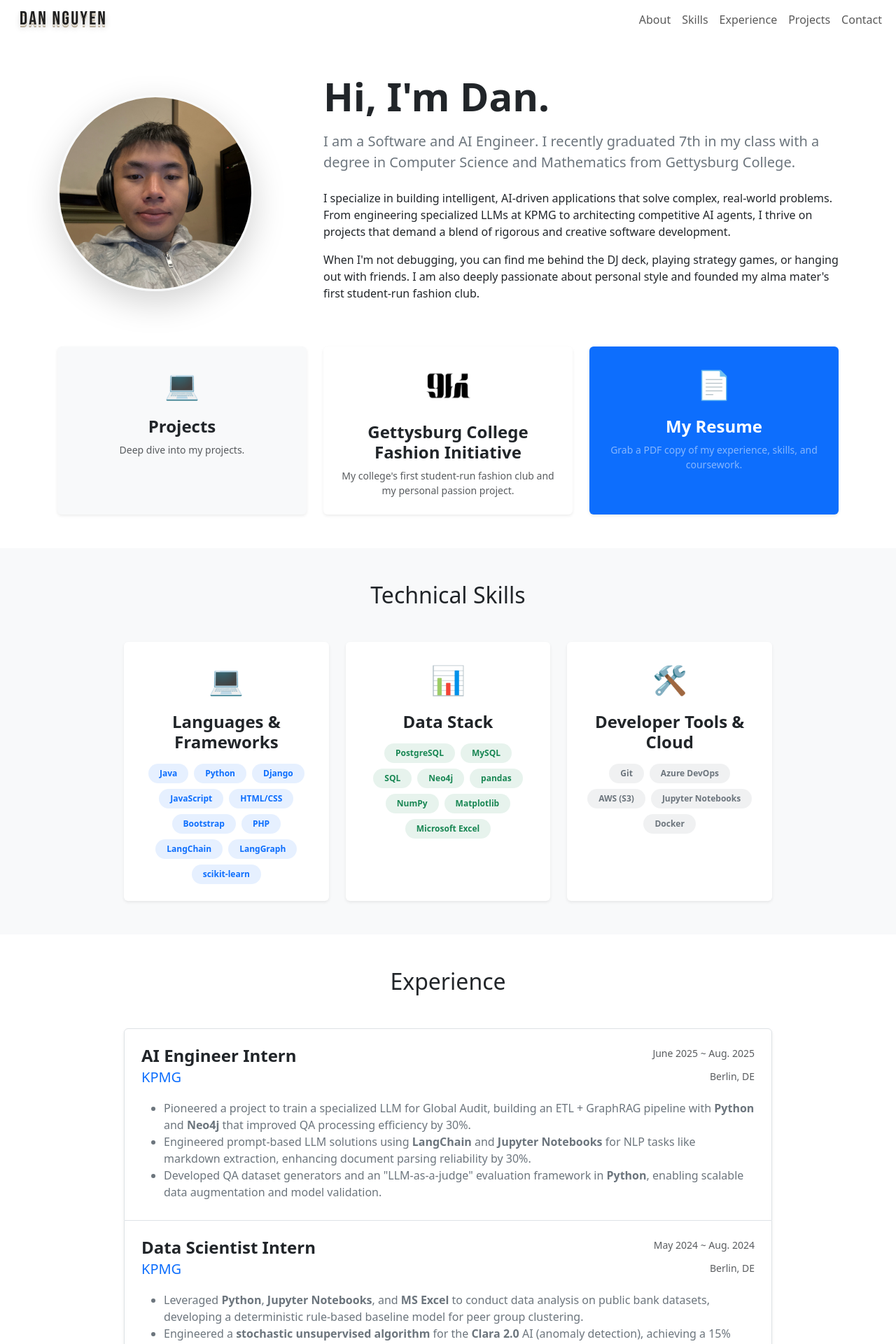
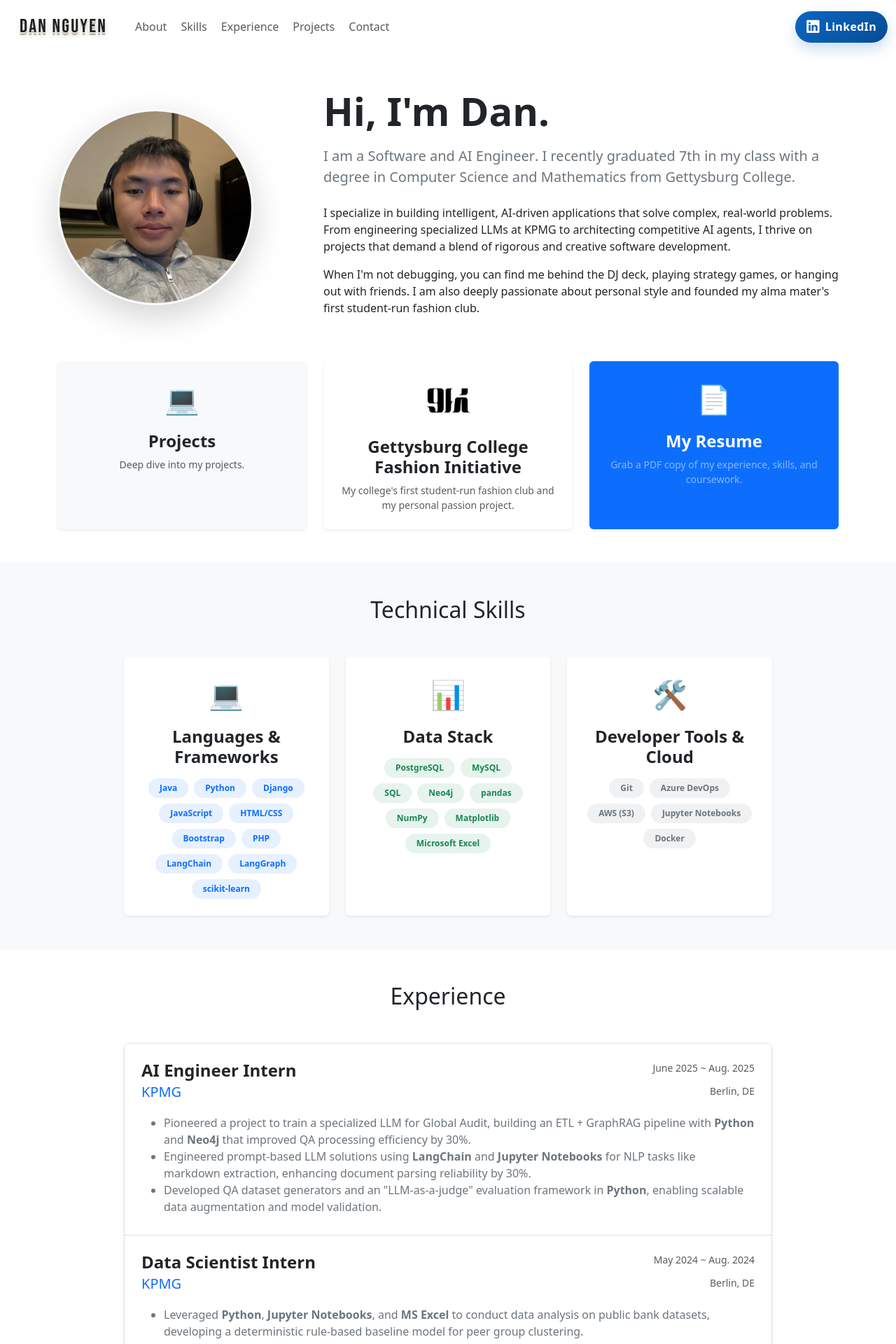
Before and after one commit to dannguyen111/dannguyen111.github.io, a Jekyll site: the page built from index.html, in a window 1280 px wide. Shown: the top 1920 px of the page at 70% size. Built offline with Jekyll 4.4.1, drawn with Linux system fonts in a browser that asks for light colours.

Commit message:
fixed navbar to include linkedin

```diff
--- a/_config.yml
+++ b/_config.yml
@@ -3,6 +3,7 @@
 description: "Personal Portfolio and Projects"
 url: "https://dannguyen111.github.io"
 baseurl: ""
+linkedin_url: "https://www.linkedin.com/in/dannguyen111/"
 
 # Build Settings
 markdown: kramdown
--- a/_includes/contact.html
+++ b/_includes/contact.html
@@ -13,7 +13,7 @@
                 <span class="fs-5 align-middle">📧</span> <span class="align-middle ms-2">sidan.nguyen@gmail.com</span>
             </a>
 
-            <a href="https://www.linkedin.com/in/dannguyen111/" target="_blank"
+            <a href="{{ site.linkedin_url }}" target="_blank" rel="noopener noreferrer"
                 class="btn btn-outline-primary btn-lg px-4">
                 <span class="fs-5 align-middle">💼</span> <span class="align-middle ms-2">LinkedIn Profile</span>
             </a>
--- a/_layouts/default.html
+++ b/_layouts/default.html
@@ -10,6 +10,7 @@
     <link rel="preconnect" href="https://fonts.googleapis.com">
     <link rel="preconnect" href="https://fonts.gstatic.com" crossorigin>
     <link href="https://fonts.googleapis.com/css2?family=Bebas+Neue&display=swap" rel="stylesheet">
+    <link rel="stylesheet" href="https://cdn.jsdelivr.net/npm/bootstrap-icons@1.11.3/font/bootstrap-icons.min.css">
 
     <link href="https://cdn.jsdelivr.net/npm/bootstrap@5.3.3/dist/css/bootstrap.min.css" rel="stylesheet">
     <link rel="stylesheet" href="{{ '/assets/css/style.css' | relative_url }}">
@@ -29,14 +30,11 @@
 
 <body>
 
-    <nav class="navbar navbar-expand-lg bg-body border-0 shadow-none" data-bs-theme="light">
-        <div class="container-fluid">
+    <nav class="navbar navbar-expand-lg bg-body border-0 shadow-none py-3" data-bs-theme="light">
+        <div class="container-fluid align-items-center">
             <a class="navbar-brand brand-mark ms-2 ms-lg-3" href="{{ '/' | relative_url }}">Dan Nguyen</a>
-            <button class="navbar-toggler border-0 shadow-none" type="button" data-bs-toggle="collapse" data-bs-target="#navbarNav" aria-controls="navbarNav" aria-expanded="false" aria-label="Toggle navigation">
-                <span class="navbar-toggler-icon"></span>
-            </button>
-            <div class="collapse navbar-collapse" id="navbarNav">
-                <ul class="navbar-nav ms-auto">
+            <div class="collapse navbar-collapse ms-lg-3" id="navbarNav">
+                <ul class="navbar-nav me-auto flex-lg-row align-items-lg-center gap-lg-1">
                     <li class="nav-item"><a class="nav-link" href="#about">About</a></li>
                     <li class="nav-item"><a class="nav-link" href="#skills">Skills</a></li>
                     <li class="nav-item"><a class="nav-link" href="#experience">Experience</a></li>
@@ -44,6 +42,13 @@
                     <li class="nav-item"><a class="nav-link" href="#contact">Contact</a></li>
                 </ul>
             </div>
+            <button class="navbar-toggler border-0 shadow-none order-2 ms-auto ms-lg-0" type="button" data-bs-toggle="collapse" data-bs-target="#navbarNav" aria-controls="navbarNav" aria-expanded="false" aria-label="Toggle navigation">
+                <span class="navbar-toggler-icon"></span>
+            </button>
+            <a class="linkedin-pill order-3 ms-2 ms-lg-3" href="{{ site.linkedin_url }}" target="_blank" rel="noopener noreferrer" aria-label="LinkedIn profile" title="LinkedIn profile">
+                <i class="bi bi-linkedin linkedin-pill-icon" aria-hidden="true"></i>
+                <span class="linkedin-pill-text d-none d-sm-inline">LinkedIn</span>
+            </a>
         </div>
     </nav>
 
--- a/assets/css/style.css
+++ b/assets/css/style.css
@@ -28,9 +28,48 @@
     color: #1f1f1f;
 }
 
+.linkedin-pill {
+    display: inline-flex;
+    align-items: center;
+    gap: 0.5rem;
+    padding: 0.65rem 1rem;
+    border-radius: 999px;
+    background: linear-gradient(135deg, #0a66c2, #084d96);
+    color: #fff;
+    text-decoration: none;
+    box-shadow: 0 0.55rem 1.2rem rgba(10, 102, 194, 0.22);
+    transition: transform 0.2s ease, box-shadow 0.2s ease, filter 0.2s ease;
+}
+
+.linkedin-pill:hover,
+.linkedin-pill:focus {
+    color: #fff;
+    transform: translateY(-1px);
+    box-shadow: 0 0.75rem 1.4rem rgba(10, 102, 194, 0.3);
+    filter: brightness(1.04);
+}
+
+.linkedin-pill-icon {
+    font-size: 1.15rem;
+    line-height: 1;
+}
+
+.linkedin-pill-text {
+    font-weight: 600;
+    letter-spacing: 0.02em;
+}
+
 @media (max-width: 575.98px) {
     .brand-mark {
         font-size: 1.55rem;
         letter-spacing: 0.06em;
     }
+
+    .linkedin-pill {
+        padding: 0.6rem 0.75rem;
+    }
+
+    .linkedin-pill-text {
+        display: none;
+    }
 }
```
